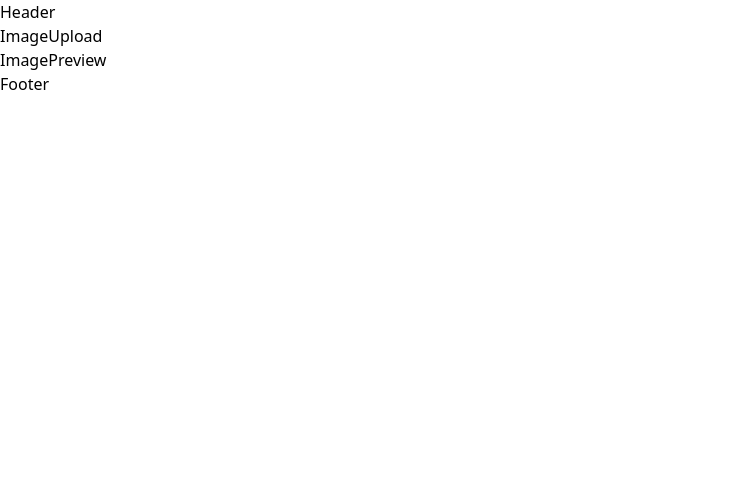
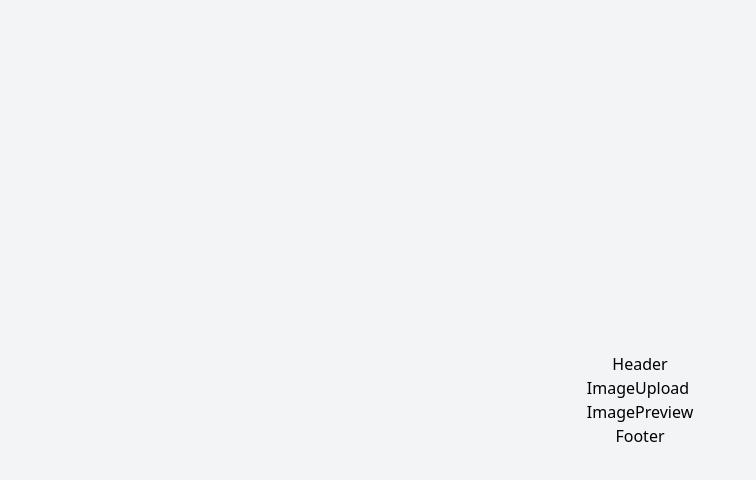
Before and after one commit to kanishkadz/Enhance-AI, a React (Vite) app: page / in a window 1280 px wide. Shown: the top 480 px of the page, without its empty margins (0-756 px from the left). Built offline with nearby package versions, Linux system fonts and the light colour scheme.

Commit message:
Update App.jsx

```diff
--- a/src/App.jsx
+++ b/src/App.jsx
@@ -4,7 +4,7 @@ import Home from "./components/Home";
 function App() {
   return (
     <>
-      <div>
+      <div className="flex flex-col items-center justify-center min-h-screen bg-gray-100 py-8 px-4">
         Header
         <Home />
         Footer
```
